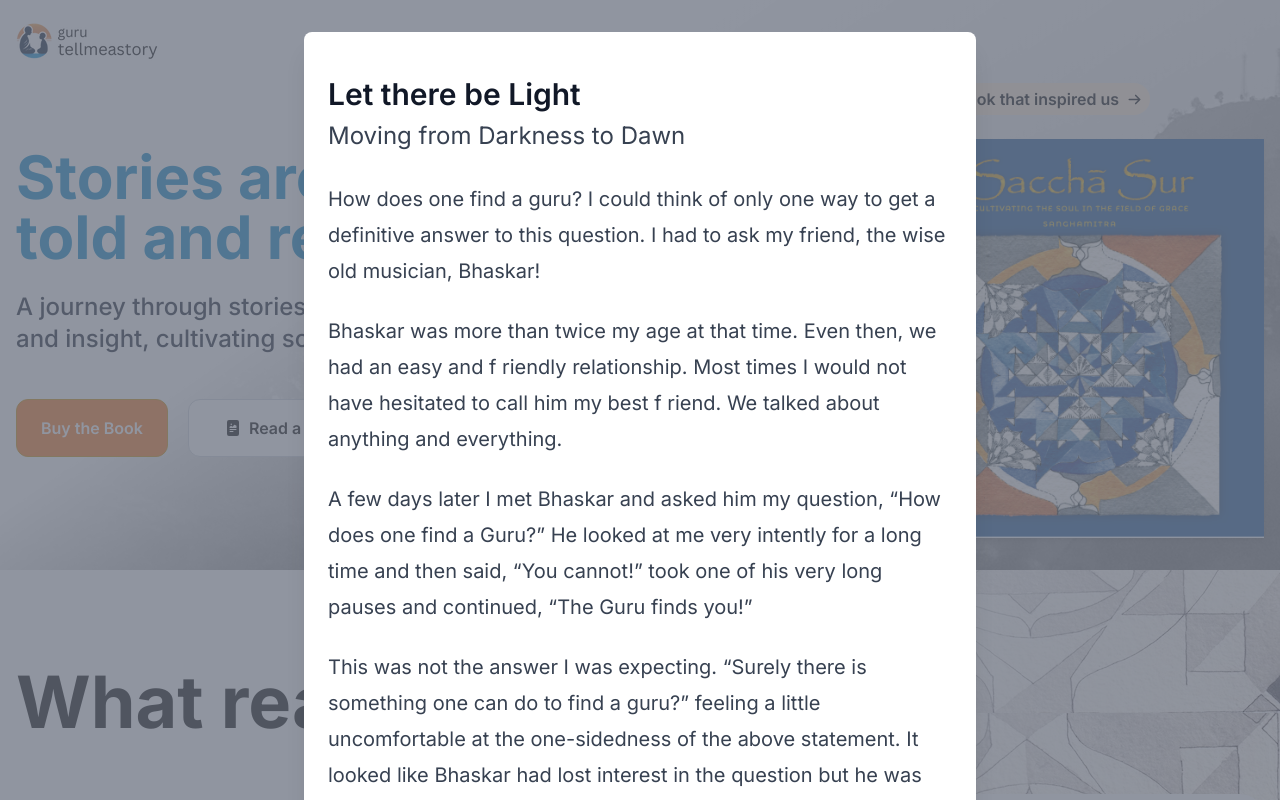
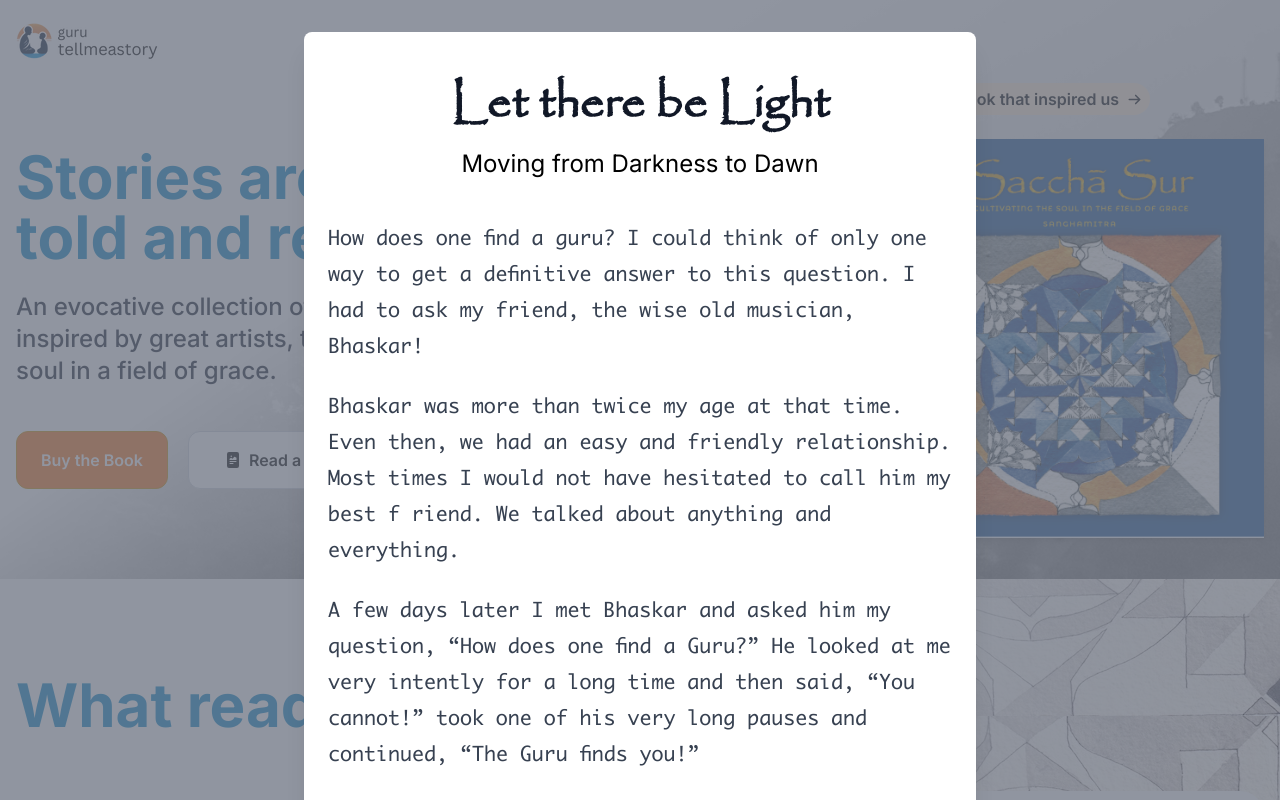
Before and after one commit to shankardevy/saccha-sur, a Next.js app: page / in a window 1280 px wide. Both pictures are taken after a click on the button "Read a sample story". Shown: the top 800 px of the page. Built offline with nearby package versions, Linux system fonts and the light colour scheme.

Commit message:
Add custom fonts

```diff
--- a/src/app/components/faq.tsx
+++ b/src/app/components/faq.tsx
@@ -16,7 +16,7 @@ export default function FAQ() {
               <p className='mb-7 text-sm text-indigo-600 text-center font-semibold uppercase tracking-px text-sky-600'>
                 Have any questions?
               </p>
-              <h2 className='mb-16 text-6xl md:text-7xl text-center font-bold font-heading tracking-px-n leading-none text-sky-600'>
+              <h2 className='mb-16 text-6xl text-center font-bold font-heading tracking-px-n leading-none text-sky-600'>
                 Frequently Asked Questions
               </h2>
               <div className='mb-11 flex flex-wrap -m-1'>
--- a/src/app/components/hero.tsx
+++ b/src/app/components/hero.tsx
@@ -40,7 +40,7 @@ export default function Hero() {
                             </h1>
                             <p
                                 className='mb-11 text-gray-900 font-medium md:max-w-xl text-2xl'>
-                                A journey through stories that offer deep wisdom and insight, cultivating soul in the field of grace.
+                                An evocative collection of generational wisdom inspired by great artists, to help you cultivate your soul in a field of grace.
                             </p>
                             <div className='flex flex-wrap -m-2.5 mb-20'>
                                 <div className='w-full md:w-auto p-2.5'>
--- a/src/app/components/preview.tsx
+++ b/src/app/components/preview.tsx
@@ -4,6 +4,11 @@ import { Fragment, useEffect, useRef } from 'react'
 import { Dialog, Transition } from '@headlessui/react'
 import { CheckIcon } from '@heroicons/react/24/outline'
 import Image from 'next/image'
+import localFont from 'next/font/local'
+const papyrus = localFont({ src: './papyrus.ttf' })
+const ayuthaya = localFont({ src: './Ayuthaya.ttf' })
+
+
 
 import HTMLFlipBook from 'react-pageflip';
 export default function Preview({ isOpen, setOpen }) {
@@ -72,21 +77,21 @@ export default function Preview({ isOpen, setOpen }) {
               <Dialog.Panel className="relative transform overflow-hidden rounded-lg bg-white px-4 pb-4 pt-5 text-left shadow-xl transition-all sm:my-8 sm:w-full sm:max-w-2xl sm:p-6">
                 <div>
                   <div className="mt-3 text-left sm:mt-5">
-                    <Dialog.Title as="h3" className="font-semibold text-3xl text-gray-900">
-                    Let there be Light
+                    <Dialog.Title as="h3" className="font-semibold text-center text-5xl text-gray-900 pb-5">
+                    <span className={papyrus.className}>Let there be Light</span>
                     </Dialog.Title>
-                    <div className="mt-2 prose lg:prose-xl">
+                    <p className="text-2xl text-center">Moving from Darkness to Dawn</p>
+
+                    <div className={`mt-10 prose lg:prose-xl ${ayuthaya.className}`}>
 
 
-
-<p className="text-2xl">Moving from Darkness to Dawn</p>
 <p>How does one find a guru? I could think
   of only one way to get a definitive answer
   to this question. I had to ask my friend, the
   wise old musician, Bhaskar!</p>
   <p>Bhaskar was more than twice my age
   at that time. Even then, we had an easy
-  and f riendly relationship. Most times I
+  and friendly relationship. Most times I
   would not have hesitated to call him my
   best f riend. We talked about anything
   and everything.</p>
@@ -102,20 +107,21 @@ export default function Preview({ isOpen, setOpen }) {
   <p>This was not the answer I was expecting.
   “Surely there is something one can do to find
   a guru?” feeling a little uncomfortable at the
-  one-sidedness of the above statement.
-  It looked like Bhaskar had lost interest in
+  one-sidedness of the above statement.</p>
+  <p>It looked like Bhaskar had lost interest in
   the question but he was merely lost in his
   thoughts. He came back and responded,
-  “No, not really. The Guru finds you.”
-  “I cannot accept that”, I said forcefully,
-  “I have always found my own teachers…”
-  “AHA!” he said, “Teachers! Yes, you can find
+  “No, not really. The Guru finds you.”</p>
+
+  <p>“I cannot accept that”, I said forcefully,
+  “I have always found my own teachers…”</p>
+  <p>“AHA!” he said, “Teachers! Yes, you can find
   your own teachers but the guru has to find
-  you. There is no other way.”
-  Now I was confused.
-  “What is the difference between a teacher
-  and a guru?” I asked.
-  “Great question” he said, “come back in a
+  you. There is no other way.”</p>
+  <p>Now I was confused.</p>
+  <p>“What is the difference between a teacher
+  and a guru?” I asked.</p>
+  <p>“Great question” he said, “come back in a
   couple of days and we can talk about this.”</p>
 
   <p>The couple of days turned into a couple of
@@ -129,8 +135,8 @@ something, you can go find someone to
 teach you. But if you don’t know that you
 don’t know – in other words if you are not
 even aware of your ignorance – how are you
-going to find a teacher for that?”
-“A Guru sheds light on that which you
+going to find a teacher for that?”</p>
+<p>“A Guru sheds light on that which you
 don’t know that you don’t know and thus
 gets you to a stage that you know that
 you don’t know! It is the first and essential
--- a/src/app/components/testimonials.tsx
+++ b/src/app/components/testimonials.tsx
@@ -7,15 +7,15 @@ export default function Testimonials() {
         <div className='relative z-10 container px-4 mx-auto'>
           <div className='flex flex-wrap justify-between items-end -m-2 mb-12'>
             <div className='w-auto p-2'>
-              <h2 className='text-6xl md:text-7xl font-bold font-heading tracking-px-n leading-tight'>
+              <h2 className='text-6xl font-bold font-heading tracking-px-n text-sky-600'>
                 What readers say!
               </h2>
             </div>
             <div className='w-auto p-2' />
           </div>
           <div className='flex flex-wrap -m-2'>
-            <div className='w-full md:w-1/2 lg:w-1/3 p-2'>
-              <div className='px-8 py-6 h-full bg-white rounded-3xl'>
+            <div className='w-full md:w-1/2 lg:w-1/3 p-2 '>
+              <div className='px-8 py-6 h-full bg-white rounded-3xl shadow shadow-xl'>
                 <div className='flex flex-col justify-between h-full'>
                   <div className='mb-7 block'>
                     <p className='text-lg'>
@@ -31,7 +31,7 @@ export default function Testimonials() {
               </div>
             </div>
             <div className='w-full md:w-1/2 lg:w-1/3 p-2'>
-              <div className='px-8 py-6 h-full bg-white rounded-3xl'>
+              <div className='px-8 py-6 h-full bg-white rounded-3xl shadow shadow-xl'>
                 <div className='flex flex-col justify-between h-full'>
                   <div className='mb-7 block'>
                     <p className='text-lg'>
@@ -48,7 +48,7 @@ export default function Testimonials() {
             </div>
 
             <div className='w-full md:w-1/2 lg:w-1/3 p-2'>
-              <div className='px-8 py-6 h-full bg-white rounded-3xl'>
+              <div className='px-8 py-6 h-full bg-white rounded-3xl shadow shadow-xl'>
                 <div className='flex flex-col justify-between h-full'>
                   <div className='mb-7 block'>
                     <p className='text-lg'>
```
Also changed, not shown: src/app/components/Ayuthaya.ttf (added), src/app/components/papyrus.ttf (added).
